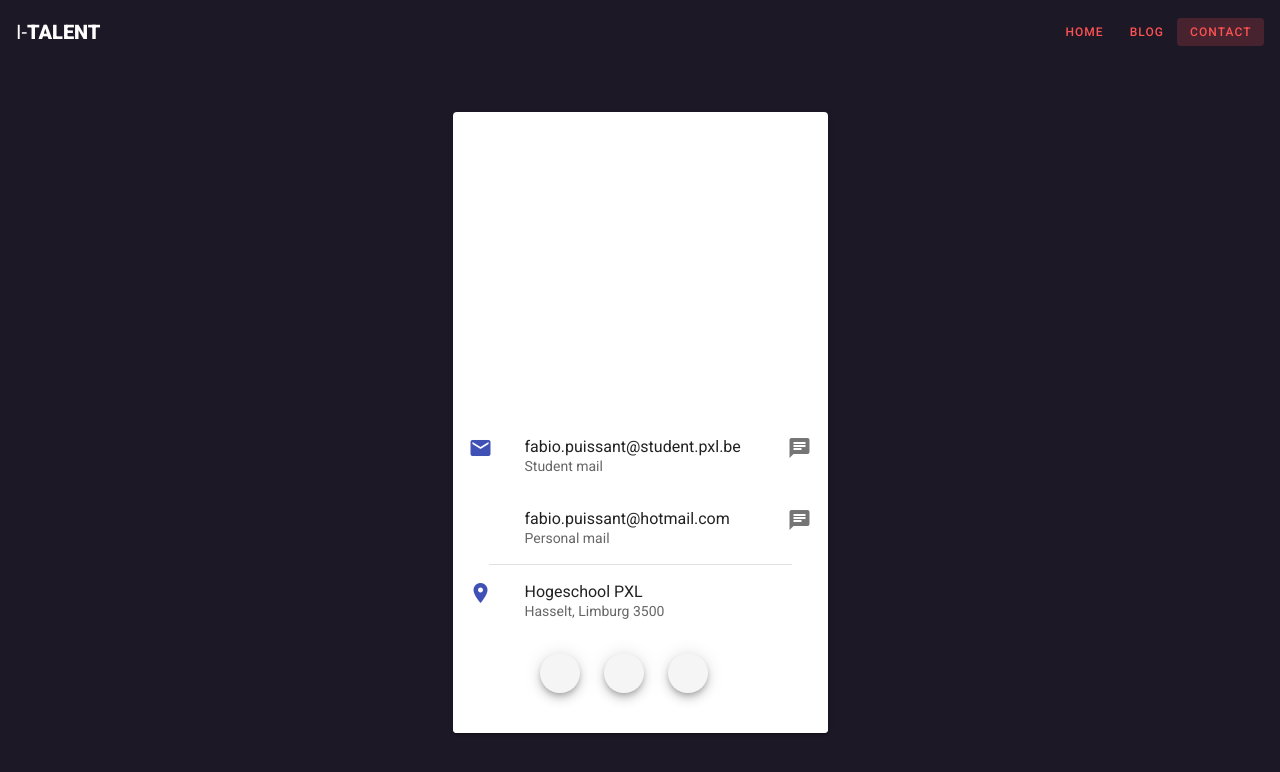
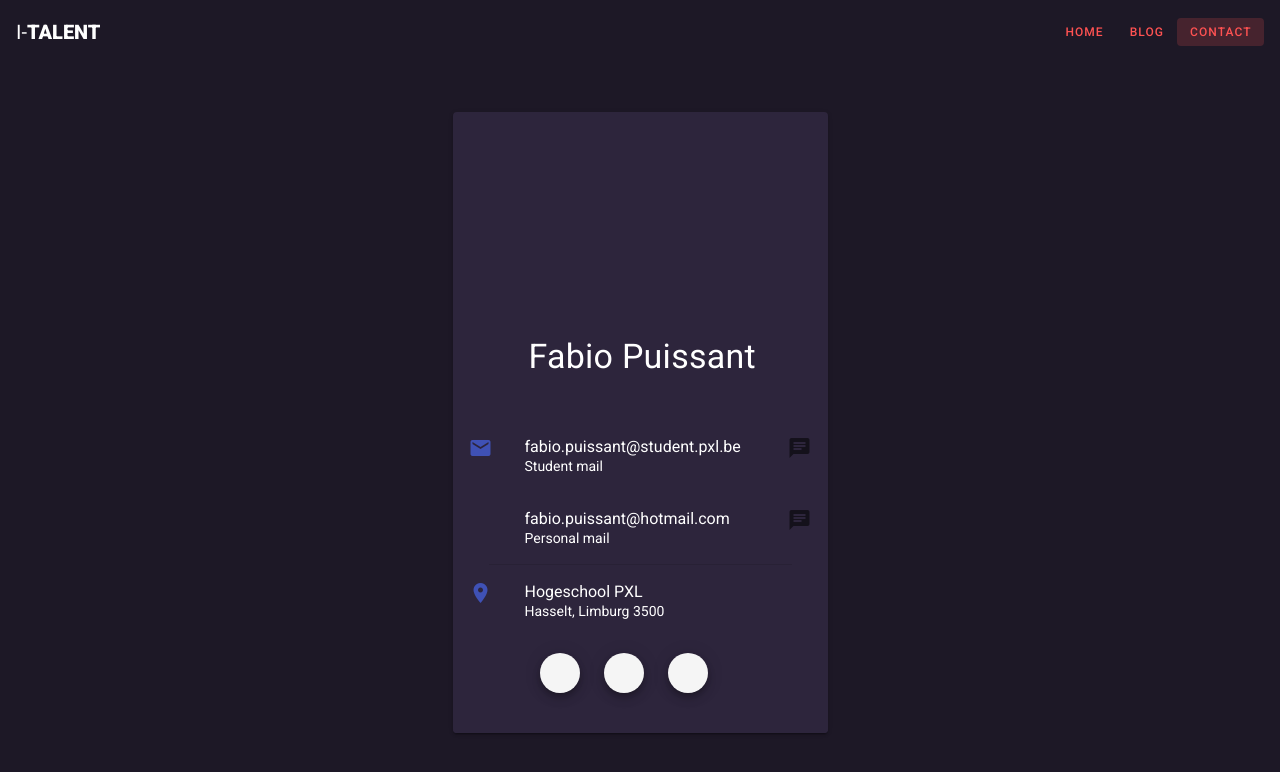
Before and after one commit to fabioPuissant/Resume, a Vue app: page /contact in a window 1280 px wide. Shown: the top 772 px of the page. Built offline with nearby package versions, Linux system fonts and the light colour scheme.

Commit message:
Changed contact card

```diff
--- a/src/components/DashboardMdScrnWidth.vue
+++ b/src/components/DashboardMdScrnWidth.vue
@@ -1,12 +1,12 @@
 <template>
   <v-layout justify-space-around column>
     <v-flex>
-
         <v-row no-gutters>
           <v-col cols="2">
             <v-list
               class="mx-auto hidden-sm-and-down transparant-bg"
               tile
+              flat
               text
               dark
               color="white--text"
--- a/src/components/MailListItem.vue
+++ b/src/components/MailListItem.vue
@@ -4,9 +4,9 @@
           <v-icon v-if="showMailIcon" color="indigo">mail</v-icon>
         </v-list-item-icon>
 
-        <v-list-item-content>
+        <v-list-item-content class="white--text">
           <v-list-item-title :class="smallScreen ? 'caption font-weight-bold' : ''">{{mailAddress}}</v-list-item-title>
-          <v-list-item-subtitle>{{type}}</v-list-item-subtitle>
+          <v-list-item-subtitle class="white--text">{{type}}</v-list-item-subtitle>
         </v-list-item-content>
         <v-list-item-icon v-if="contactAddressOption" @click="mailTo()">
           <v-icon>chat</v-icon>
--- a/src/views/Contact.vue
+++ b/src/views/Contact.vue
@@ -1,8 +1,8 @@
 <template>
-  <v-card :max-width="isSmallerScreen ? '300' : '375'" class="mx-auto mt-8">
+  <v-card :max-width="isSmallerScreen ? '300' : '375'" class="bg-color mx-auto mt-8">
     <v-img src="/thai.jpg" height="300px" dark>
       <v-row class="fill-height">
-        <v-card-title>
+        <v-card-title class="">
           <v-btn dark text disabled icon></v-btn>
 
           <v-spacer></v-spacer>
@@ -26,7 +26,7 @@
       </v-row>
     </v-img>
 
-    <v-list text two-line>
+    <v-list text two-line class="bg-color">
       <v-list-item-group>
         <MailListItemComponent
           v-for="contact in mailAddresses"
@@ -37,30 +37,18 @@
           :showMailIcon="contact.mailIcon"
           :smallScreen="isSmallerScreen"
         />
-        <!--
-        <v-list-item>
-          <v-list-item-icon>
-            <v-icon color="indigo">phone</v-icon>
-          </v-list-item-icon>
-
-          <v-list-item-content>
-            <v-list-item-title>0491-1257-18</v-list-item-title>
-            <v-list-item-subtitle>Mobile</v-list-item-subtitle>
-          </v-list-item-content>
-        </v-list-item>
-        -->
         <v-divider class="mx-auto" inset></v-divider>
         <v-list-item>
           <v-list-item-icon>
             <v-icon color="indigo">location_on</v-icon>
           </v-list-item-icon>
 
-          <v-list-item-content>
-            <v-list-item-title>Hogeschool PXL</v-list-item-title>
-            <v-list-item-subtitle>Hasselt, Limburg 3500</v-list-item-subtitle>
+          <v-list-item-content class="bg-color white--text">
+            <v-list-item-title class="white--text">Hogeschool PXL</v-list-item-title>
+            <v-list-item-subtitle class="white--text">Hasselt, Limburg 3500</v-list-item-subtitle>
           </v-list-item-content>
         </v-list-item>
-        <v-list-item>
+        <v-list-item class="bg-color">
           <v-row justify-sm="center">
             <v-col align="center">
               <v-list-item-icon>
@@ -131,4 +119,7 @@ export default {
 </script>
 
 <style scoped>
+.bg-color {
+  background: #2d253c !important;
+}
 </style>
```
